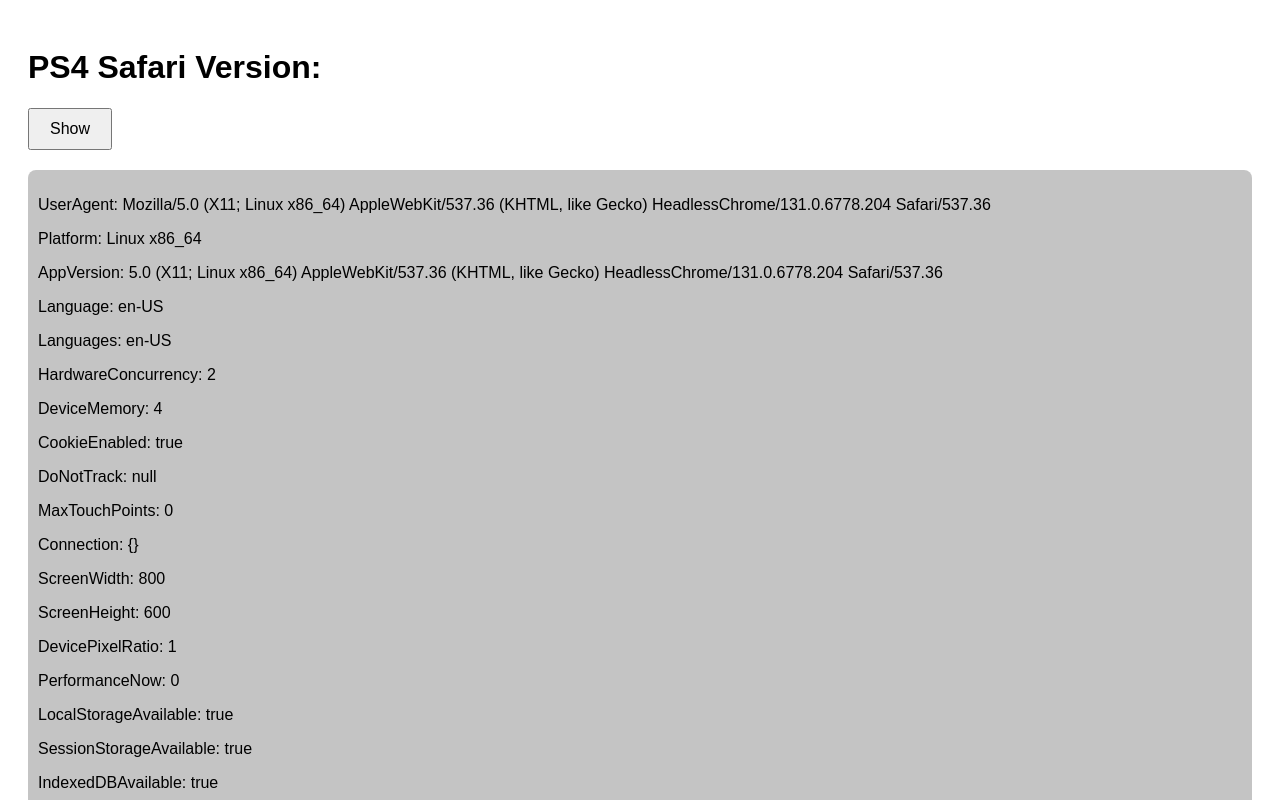
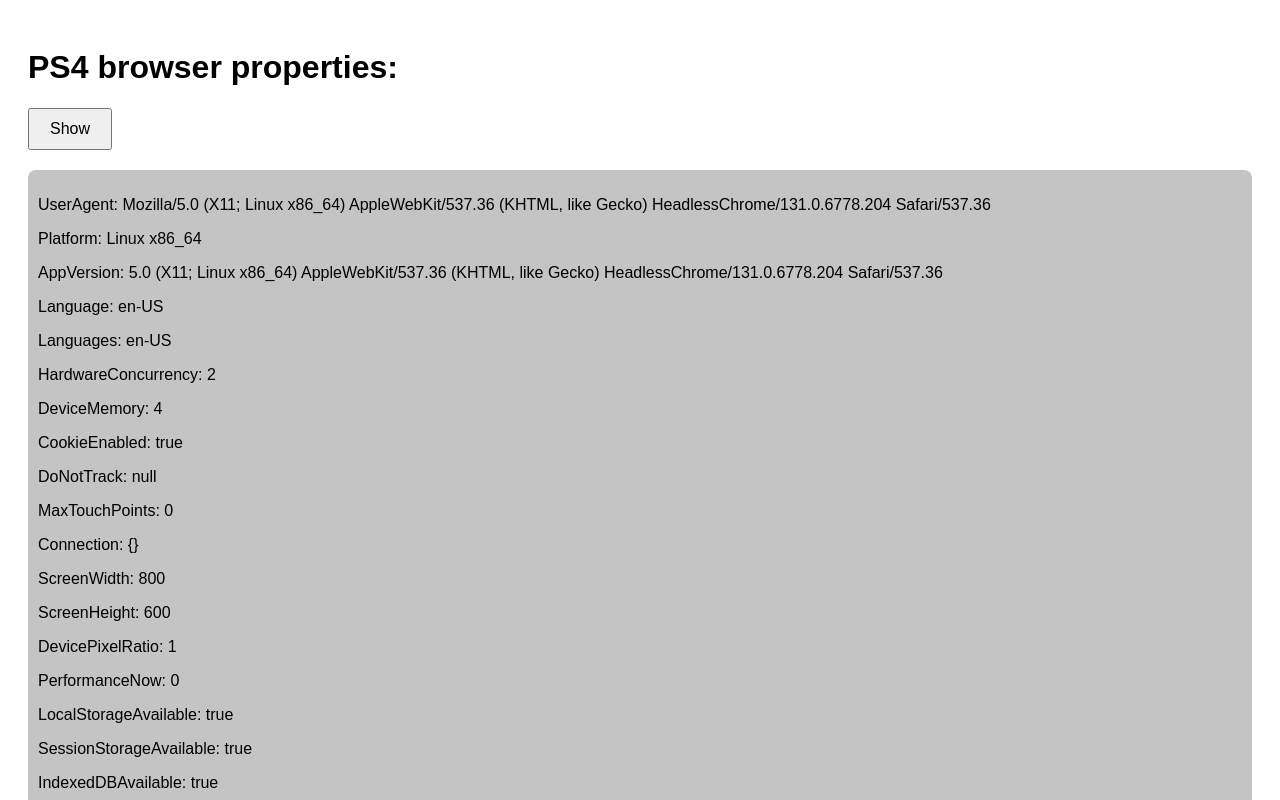
Before and after one commit to Gadir-ps4dev/ps4-safari-version, a plain HTML site: page index.html in a window 1280 px wide. Shown: the top 800 px of the page. Drawn offline with Linux system fonts and the light colour scheme.

Commit message:
Update index.html

```diff
--- a/index.html
+++ b/index.html
@@ -23,7 +23,7 @@
   </style>
 </head>
 <body>
-  <h1>PS4 Safari Version:</h1>
+  <h1>PS4 browser properties:</h1>
   <button id="brn">Show</button>
   <div id="output"></div>
   <script src="script.js"></script>
```
